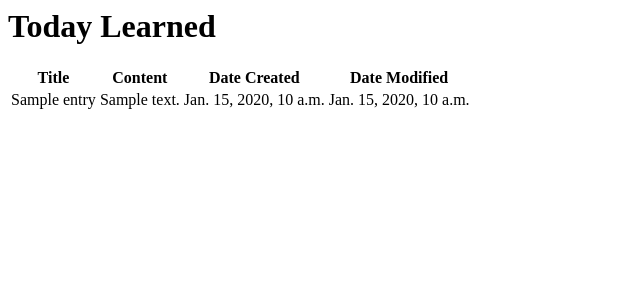
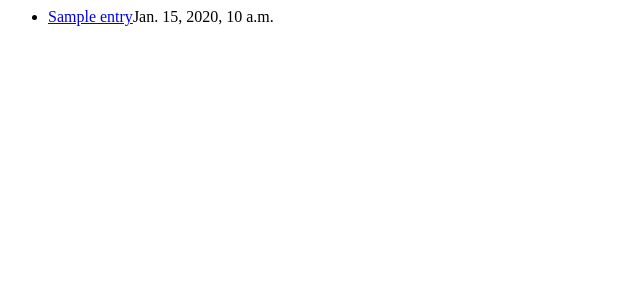
Before and after one commit to yantaq/Django-Tutorial, a Django app: page /entry/ in a window 1280 px wide. Shown: the top 300 px of the page, without its empty margins (0-640 px from the left). Run offline with Django 3.2, Linux system fonts and the light colour scheme; tables that the repository leaves empty hold one stand-in row (values such as "Sample post").

Commit message:
updated todaylearned app

```diff
--- a/todaylearned/templates/todaylearned/index.html
+++ b/todaylearned/templates/todaylearned/index.html
@@ -1,21 +1,9 @@
-<h1>Today Learned</h1>
 {% if entry %}
-<table>
-    <tr>
-        <th>Title</th>
-        <th>Content</th>
-        <th>Date Created</th>
-        <th>Date Modified</th>
-    </tr>
+    <ul>
     {% for e in entry %}
-    <tr>
-        <td>{{ e.title }}</td>
-        <td>{{ e.content }}</td>
-        <td>{{ e.created }}</td>
-        <td>{{ e.modified  }}</td>
-    </tr>
+    <li><a href="{% url 'todaylearned:details' e.id %}">{{ e.title }}</a><span>{{ e.modified }}</span></li>
     {% endfor %}
-</table>
+    </ul>
 {% else %}
-    <p>No entries are avaible.</p>
+    <p>No entries are available.</p>
 {% endif %}
--- a/todaylearned/urls.py
+++ b/todaylearned/urls.py
@@ -5,4 +5,5 @@ from . import views
 urlpatterns = [
     # ex: /entry/
     url(r'^$', views.index, name='index'),
+    url(r'^(?P<entry_id>[0-9]+)/$', views.details, name='details'),
 ]
--- a/todaylearned/views.py
+++ b/todaylearned/views.py
@@ -2,9 +2,14 @@ from django.shortcuts import render
 from . models import Entry
 
 # Create your views here.
-from django.shortcuts import get_list_or_404, render
+from django.shortcuts import get_list_or_404, get_object_or_404, render
 
 def index(request):
    entry = get_list_or_404(Entry.objects.order_by('-modified'))
    context = {'entry': entry}
    return render(request, 'todaylearned/index.html', context)
+
+def details(request, entry_id):
+   entry = get_object_or_404(Entry, pk=entry_id)
+   context = {'entry': entry}
+   return render(request, 'todaylearned/details.html', context)
```
Also changed, not shown: todaylearned/templates/todaylearned/details.html (added, +20 -0 lines).
